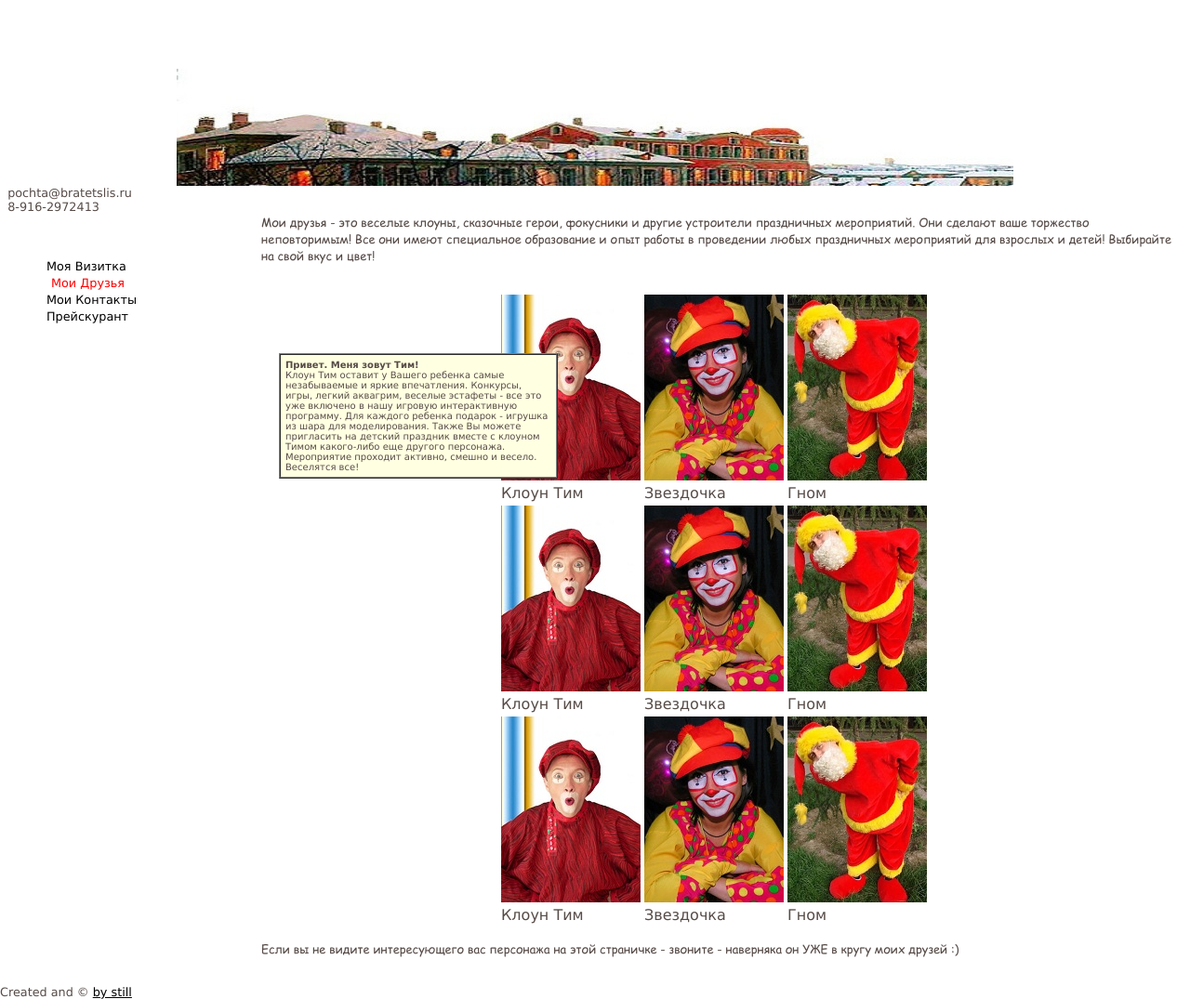
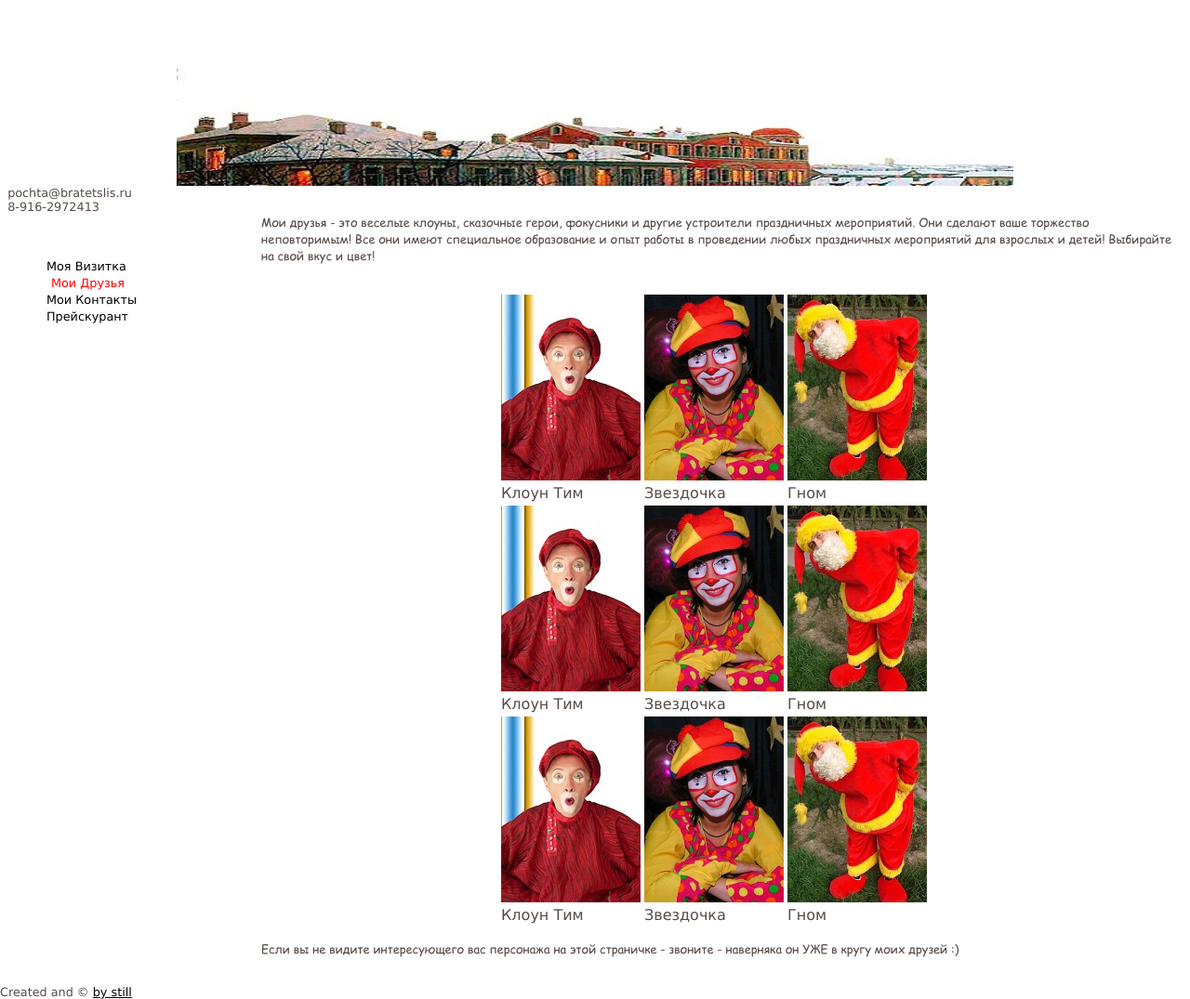
Before and after one commit to bratetslis/Site, a Jekyll site: the page index1.html, which Jekyll copies as it is, in a window 1280 px wide. Shown: the whole page at 93% size. Built offline with Jekyll 4.4.1, drawn with Linux system fonts in a browser that asks for light colours.

Commit message:
Update index1.html

```diff
--- a/index1.html
+++ b/index1.html
@@ -79,7 +79,7 @@ $('text1').hide();
 <tr><td> Клоун Тим </td><td>Звездочка</td><td>Гном</td></tr>
 </table></center></p>
 <p>Если вы не видите интересующего вас персонажа на этой страничке - звоните - наверняка он УЖЕ в кругу моих друзей :)</p>
-<table cellspacing='0' id='text1' border='1' align='left' width='100%' cellpadding='5' style='HEIGHT: 80px; LEFT: 300px; TOP: 380px; WIDTH: 300px' display:none>
+<table cellspacing='0' id='text1' border='1' align='left' width='100%' cellpadding='5' style='HEIGHT: 80px; LEFT: 300px; TOP: 380px; WIDTH: 300px; display:none'>
 <tr><td bgcolor='#FFFFE1'><font size=-2><b>Привет. Меня зовут Тим!</b><br>
 Клоун Тим оставит у Вашего ребенка самые незабываемые и яркие впечатления. Конкурсы, игры, легкий аквагрим, веселые эстафеты - все это уже включено в нашу игровую интерактивную программу. Для каждого ребенка подарок - игрушка из шара для моделирования. Также Вы можете пригласить на детский праздник вместе с клоуном Тимом какого-либо еще другого персонажа. Мероприятие проходит активно, смешно и весело.
 Веселятся все!</font>
```
